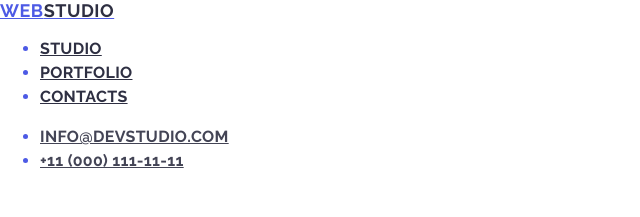
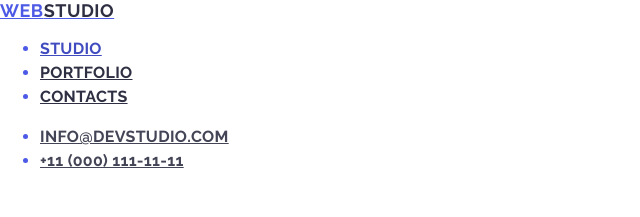
Before and after one commit to Mooncheetos/goit-markup-hw-02, a plain HTML site: page index.html in a window 1280 px wide. In both pictures the pointer is over the link "STUDIO". Shown: the top 217 px of the page, 0-640 px from the left. Drawn offline with nearby package versions, Linux system fonts and the light colour scheme.

Commit message:
sevehtml

```diff
--- a/css/styles.css
+++ b/css/styles.css
@@ -34,12 +34,9 @@ body {
         transition: color 0.3s;
 }
 
-.header-link-fir :hover {
-    color: #404bbf;
-}
-
-.header-link-fir :focus {
-    color: #404bbf;
+.header-link-fir:hover,
+.header-link-fir:focus {
+color: #404bbf;
 }
 
 .ul {
```
